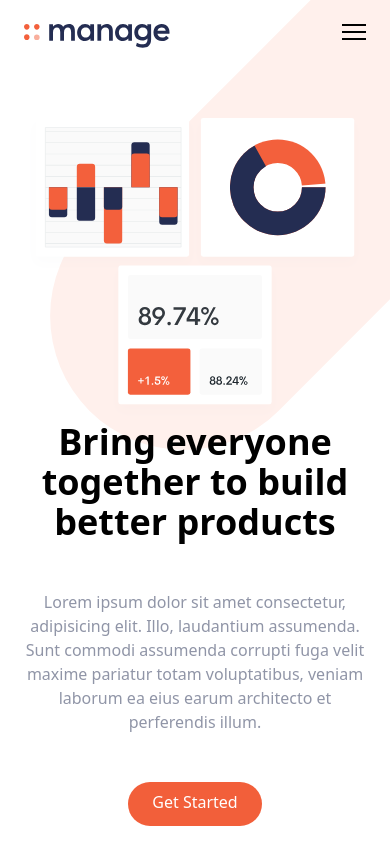
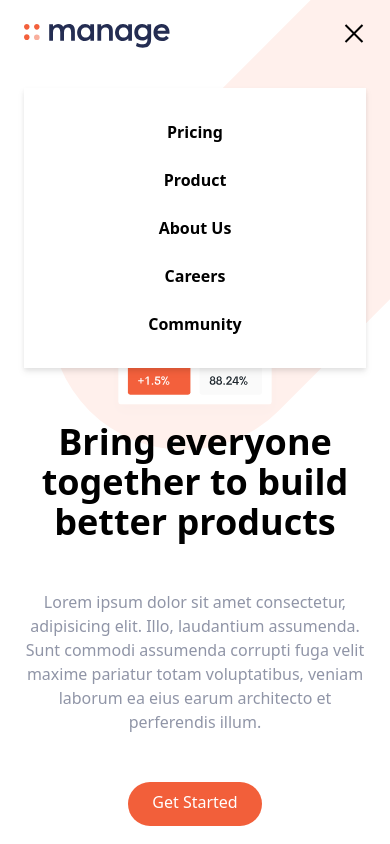
Before and after one commit to Plehlowla/Tailwind-Crash-Course, a website: page src/index.html in a window 390 px wide. Both pictures are taken after a click on the button 354 px from the left and 36 px from the top of the page. Shown: the top 844 px of the page. Drawn offline with nearby package versions, Linux system fonts and the light colour scheme; files that its build step writes are made by us from their sources.

Commit message:
added hamburger menu

```diff
--- a/js/app.js
+++ b/js/app.js
@@ -0,0 +1,8 @@
+const btn = document.getElementById('menu-btn')
+const nav = document.getElementById('menu')
+
+btn.addEventListener('click',() =>{
+    btn.classList.toggle('open');
+    nav.classList.toggle('flex')
+    nav.classList.toggle('hidden')
+})
--- a/src/index.html
+++ b/src/index.html
@@ -6,6 +6,7 @@
     <meta name="viewport" content="width=device-width, initial-scale=1.0">
     <link rel="stylesheet" type="text/css" href="/css/main.css">
     <title>Manage Landing Page</title>
+    <script src="/js/app.js" defer></script>
 </head>
 <body>
     <!-- Navbar -->
@@ -36,7 +37,7 @@
         </div>
         <!-- Mobile Menu -->
         <div class="md:hidden">
-            <div id='menu' class="absolute flex flex-col items-center self-end hidden py-8 mt-10 space-y-6 font-bold bg-white sm:w-auto sm:self-center left-6 right-6 drop-shadow-md">
+            <div id='menu' class="absolute flex-col items-center self-end hidden py-8 mt-10 space-y-6 font-bold bg-white sm:w-auto sm:self-center left-6 right-6 drop-shadow-md">
                 <a href="#">Pricing</a>
                 <a href="#">Product</a>
                 <a href="#">About Us</a>
@@ -277,8 +278,5 @@
             </div>
         </div>
     </footer>
-
-    <script src="/js/app.js"></script>
-
 </body>
 </html>
```
